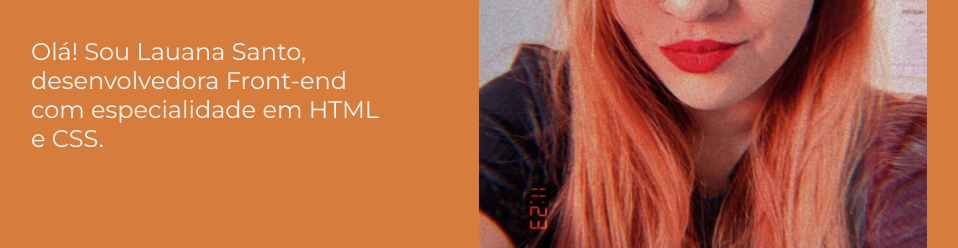
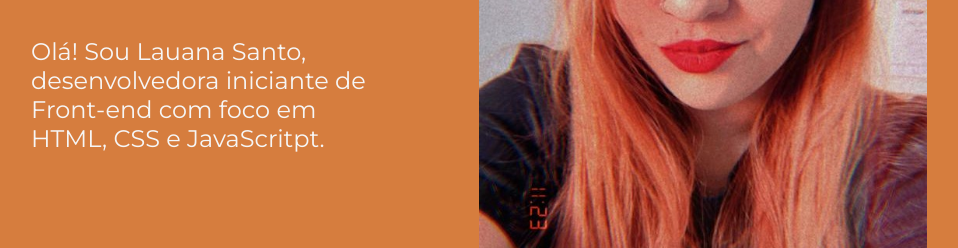
Before and after one commit to lrssanto/Portfolio, a plain HTML site: page index.html in a window 1280 px wide. Shown: the part 392-640 px from the top of the page, without its empty margins (161-1119 px from the left). Drawn offline with nearby package versions, Linux system fonts and the light colour scheme.

Commit message:
Update index.html

```diff
--- a/index.html
+++ b/index.html
@@ -27,7 +27,7 @@
             <h1 class="apresentacao__conteudo__titulo">Eleve seu negócio digital a outro nível<strong
             class="titulo-destaque"> com um Front-end de qualidade!
             </strong></h1>
-            <p class="apresentacao__conteudo__texto">Olá! Sou Lauana Santo, desenvolvedora Front-end com especialidade em  HTML e CSS.</p>
+            <p class="apresentacao__conteudo__texto">Olá! Sou Lauana Santo, desenvolvedora iniciante de Front-end com foco em  HTML, CSS e JavaScritpt.</p>
             <br>
             <div class="apresentacao__links">
                 <h2 class="apresentacao__links__subtitulo">Acesse minhas redes</h2>
```
